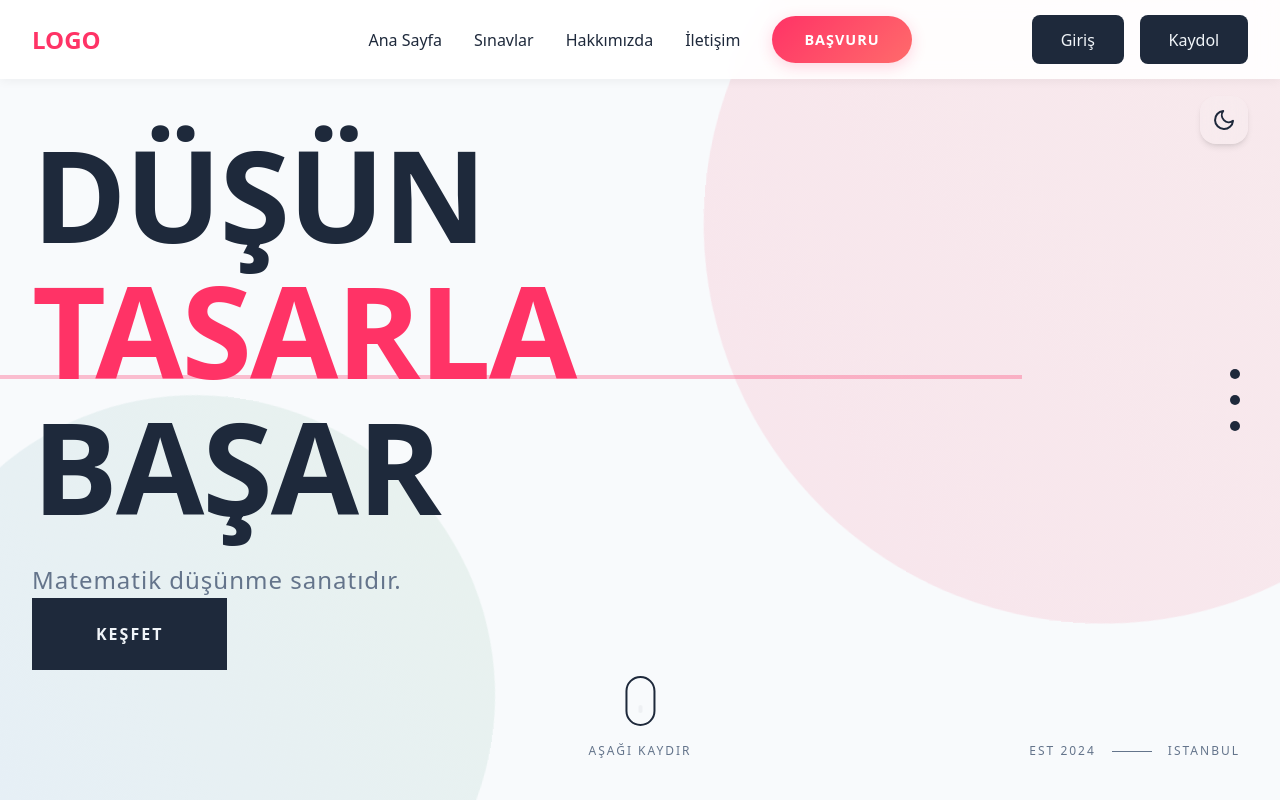
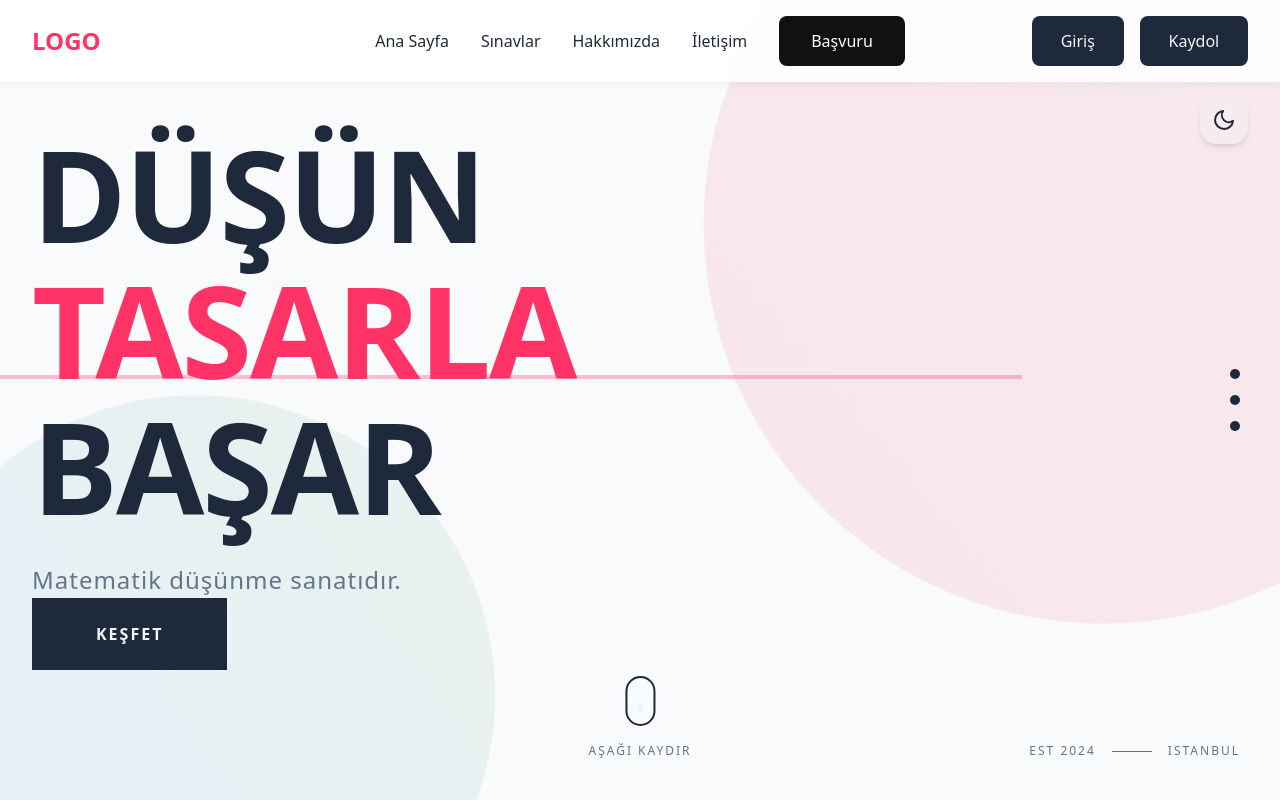
Before and after one commit to alifuatakbas/e-math-frontend, a Next.js app: page / in a window 1280 px wide. Shown: the top 800 px of the page. Built offline with nearby package versions, Linux system fonts and the light colour scheme.

Commit message:
NAVBAR UPDATE

```diff
--- a/app/styles/Navbar.module.css
+++ b/app/styles/Navbar.module.css
@@ -65,20 +65,13 @@
 }
 
 .ctaButton {
-  background: linear-gradient(135deg, #FF3366, #FF6B6B);
+  background: #111111;
   color: white;
   padding: 0.8rem 2rem;
   border: none;
-  border-radius: 50px; /* Daha yuvarlak */
-  font-weight: 600;
-  cursor: pointer;
+  border-radius: 8px;
+  font-weight: 500;
   transition: all 0.3s ease;
-  position: relative;
-  overflow: hidden;
-  box-shadow: 0 4px 15px rgba(255, 51, 102, 0.2);
-  text-transform: uppercase;
-  letter-spacing: 1px;
-  font-size: 0.9rem;
 }
 
 .ctaButton::before {
@@ -107,8 +100,8 @@
 }
 
 .darkMode .ctaButton {
-  background: linear-gradient(135deg, #FF3366, #FF6B6B);
-  /* Dark mode'da aynı kalabilir çünkü zaten dikkat çekici olması gerekiyor */
+  background: #FFFFFF;
+  color: #111111;
 }
 
 .authButtons {
```
